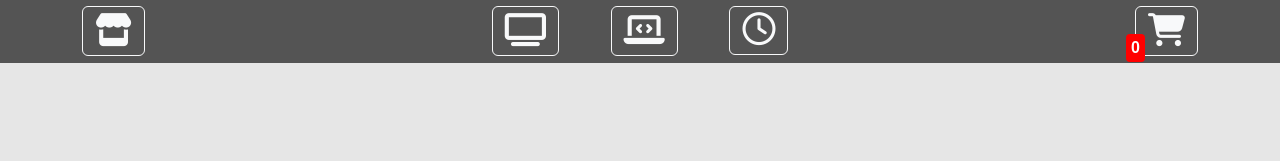
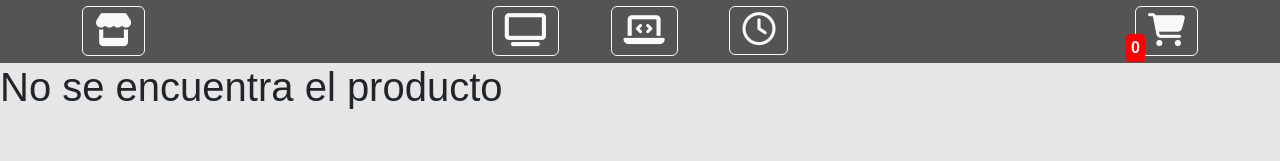
Before and after one commit to Salazarignacio/react, a React (Vite) app: page /item/1 in a window 1280 px wide. Shown: the top 161 px of the page. Built offline with nearby package versions, Linux system fonts and the light colour scheme; no server answers; the database is empty.

Commit message:
respuesta id no encontrado

```diff
--- a/src/components/ItemDetail/ItemDetail.jsx
+++ b/src/components/ItemDetail/ItemDetail.jsx
@@ -47,7 +47,7 @@ export default function ItemDetail({
   const Count = change ? ItemCount : Finalizada;
 
   return (
-    <div key={id} className="ItemDetail p-5 ">
+    <div key={id} className="ItemDetail p-5">
       <div className="detailLeft ">
         <ImgContext.Provider value={objImg}>
           <Carousel />
--- a/src/components/ItemDetailContainer.jsx
+++ b/src/components/ItemDetailContainer.jsx
@@ -25,7 +25,7 @@ export default function ItemDetailContainer() {
   return (
     <>
       {loading && <Loading />}
-
+{product.title?
       <div className="mh">
         <ItemDetail
           title={product.title}
@@ -41,7 +41,7 @@ export default function ItemDetailContainer() {
           price={product.price}
           stock={product.stock}
         ></ItemDetail>
-      </div>
+      </div>:<h1>No se encuentra el producto</h1>}
     </>
   );
 }
```
